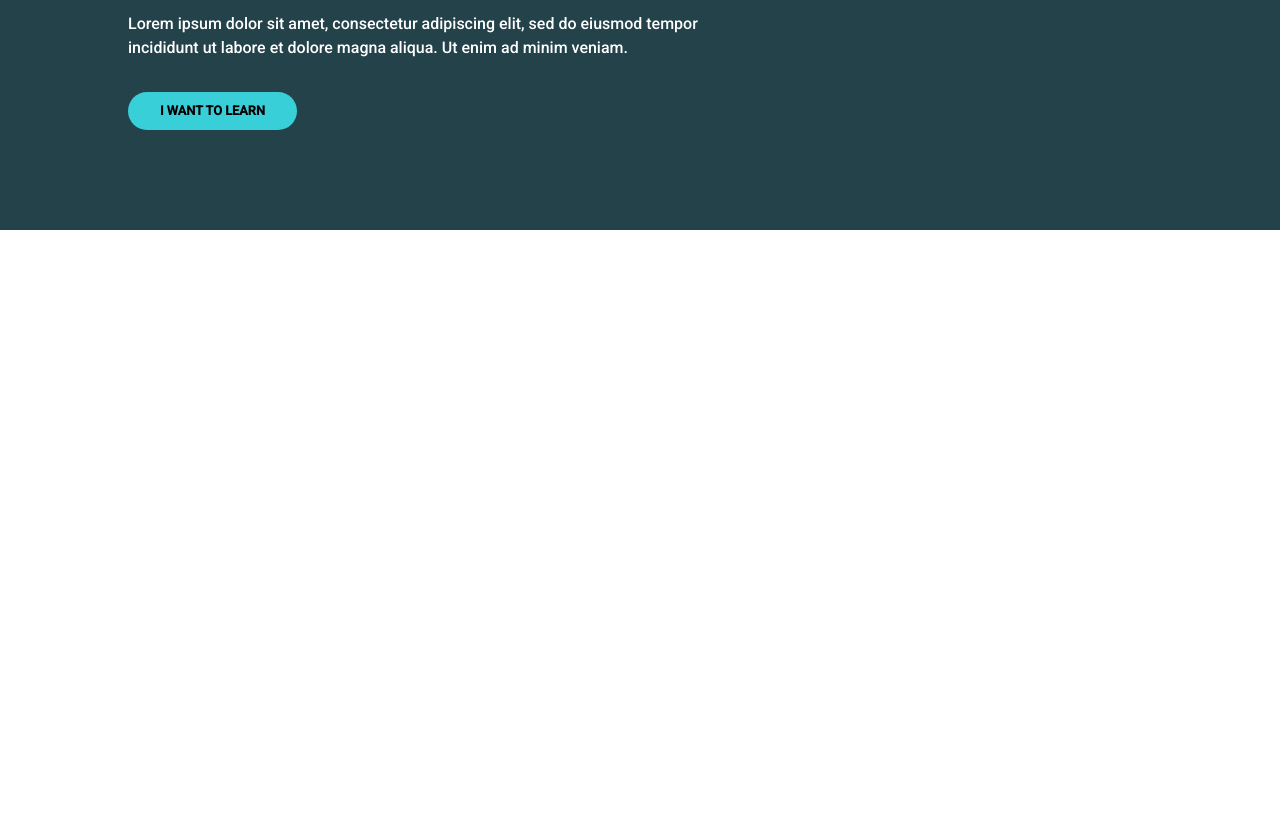
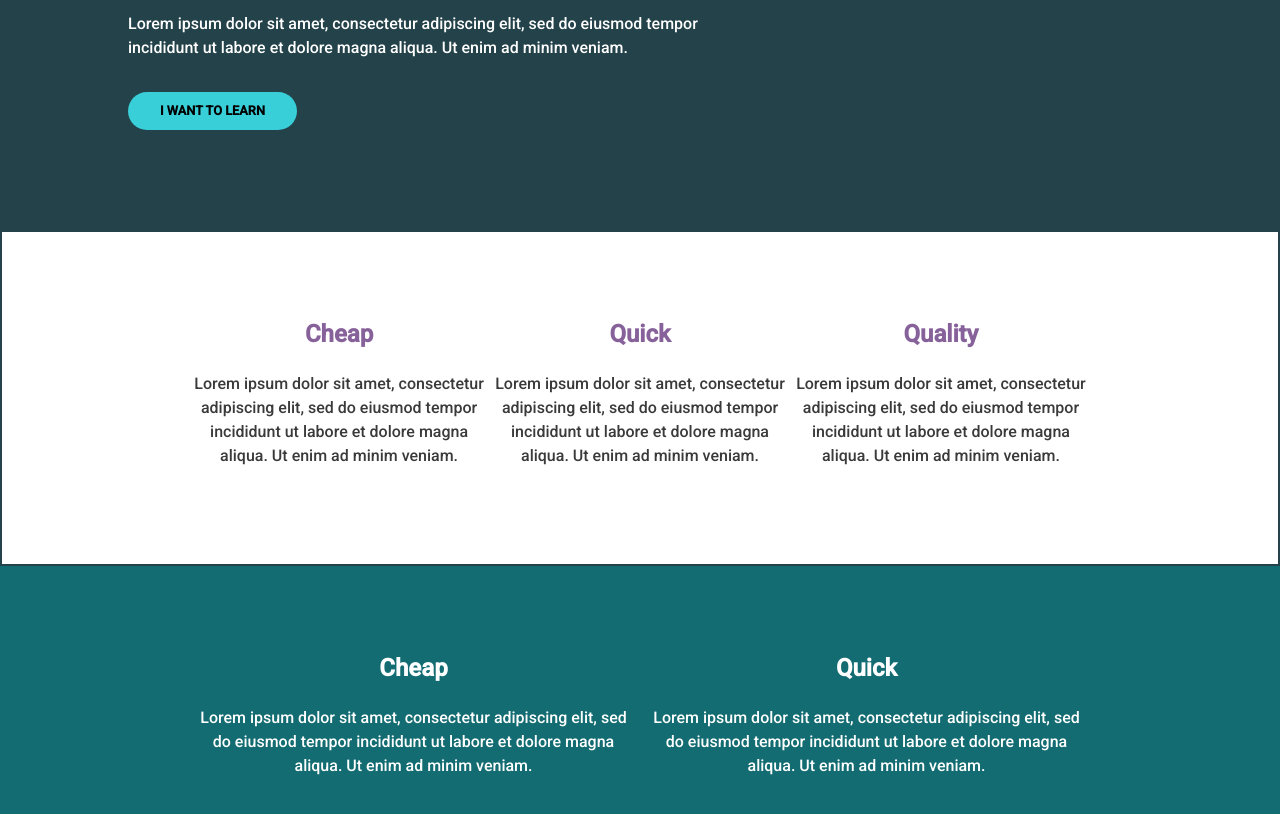
Before and after one commit to unRey5/KP-challenge, a plain HTML site: page index.html in a window 1280 px wide. Shown: the part 262-1076 px from the top of the page. Before the commit the page ends 800 px from the top, so only its background shows below. Drawn offline with Linux system fonts and the light colour scheme.

Commit message:
added the flexbox challenge code

```diff
--- a/index.html
+++ b/index.html
@@ -19,5 +19,35 @@
         </div>
     </div>
 
+    <div class="card-area">
+        <div class="card_container">
+            <div class="card">
+                <h2>Cheap</h2>
+                <p>Lorem ipsum dolor sit amet, consectetur adipiscing elit, sed do eiusmod tempor incididunt ut labore et dolore magna aliqua. Ut enim ad minim veniam.</p>
+            </div>
+            <div class="card">
+                <h2>Quick</h2>
+                <p>Lorem ipsum dolor sit amet, consectetur adipiscing elit, sed do eiusmod tempor incididunt ut labore et dolore magna aliqua. Ut enim ad minim veniam.</p>
+            </div>
+            <div class="card">
+                <h2>Quality</h2>
+                <p>Lorem ipsum dolor sit amet, consectetur adipiscing elit, sed do eiusmod tempor incididunt ut labore et dolore magna aliqua. Ut enim ad minim veniam.</p>
+            </div>
+        </div>
+    </div>
+
+    <div class="card-area2">
+        <div class="card_container">
+            <div class="card">
+                <h2>Cheap</h2>
+                <p>Lorem ipsum dolor sit amet, consectetur adipiscing elit, sed do eiusmod tempor incididunt ut labore et dolore magna aliqua. Ut enim ad minim veniam.</p>
+            </div>
+            <div class="card">
+                <h2>Quick</h2>
+                <p>Lorem ipsum dolor sit amet, consectetur adipiscing elit, sed do eiusmod tempor incididunt ut labore et dolore magna aliqua. Ut enim ad minim veniam.</p>
+            </div>
+        </div>
+    </div>
+
 </body>
 </html>
--- a/style.css
+++ b/style.css
@@ -52,3 +52,39 @@ p {
 .btn:hover {
   opacity: .75;
 }
+
+.card-area {
+  border: 2px solid #23424A;
+  padding: 4rem 5rem;
+  font: Roboto Black;
+  font-size: 1rem;
+}
+
+.card-area h2 {
+  color: #87629A;
+}
+
+.card-area p {
+  color: #3A3A3A;
+}
+
+.card_container {
+  display: flex;
+  gap: 10px;
+  width: 80%;
+  margin: 0 auto;
+}
+
+.card {
+  width: 100%;
+  text-align: center;
+  text-justify: inter-word;
+}
+
+.card-area2 {
+  font: Roboto Black;
+  font-size: 1rem;
+  background-color: #136C72;
+  color: #fff;
+  padding: 4rem 5rem;
+}
```
